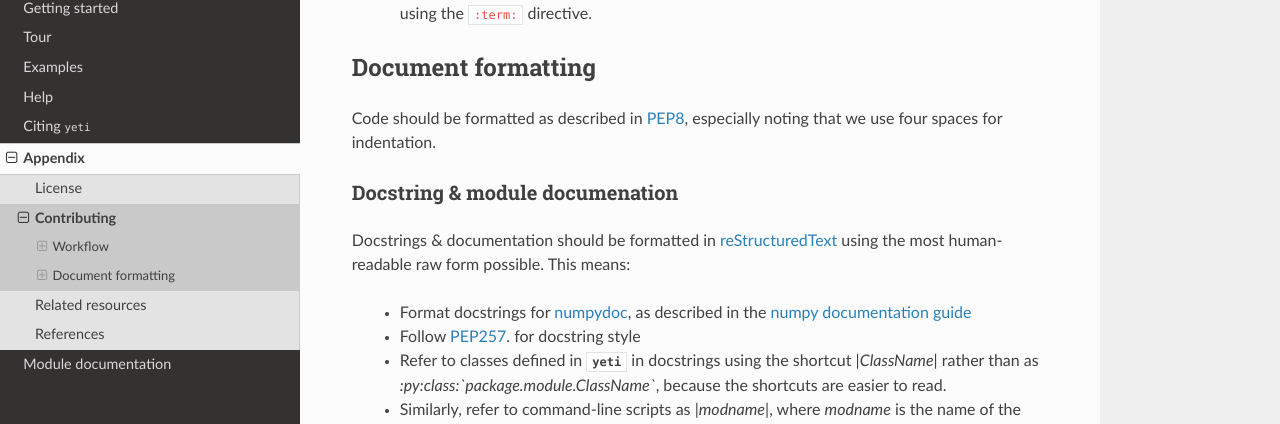
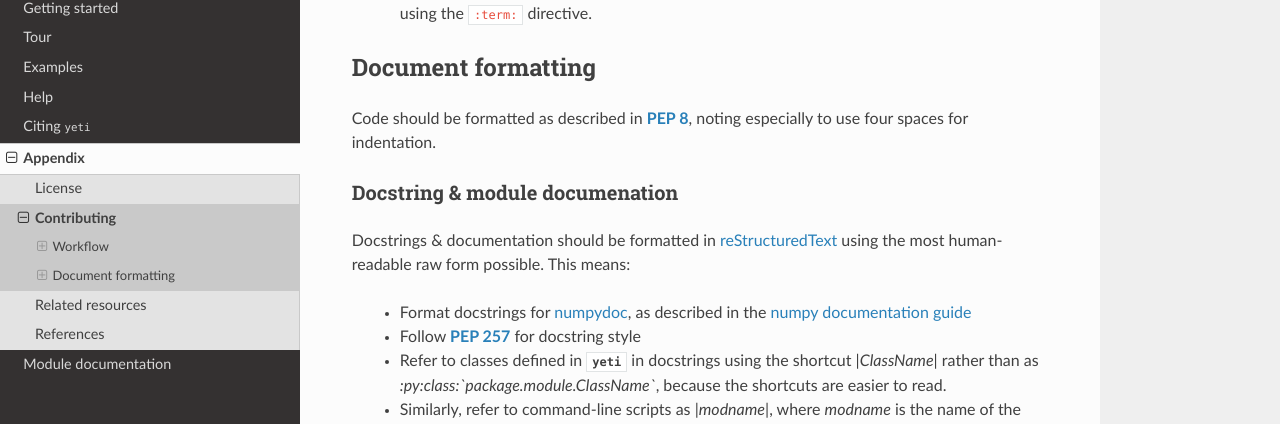
Before and after one commit to joshuagryphon/plastid, a Sphinx documentation site: the page built from docs/source/contributing.rst, in a window 1280 px wide and 900 px high, scrolled down 882 px. Shown: the part 168-592 px from the top of the window. Built offline with Sphinx 7.4.7 and the Read the Docs theme 2.0.0, drawn with Linux system fonts in a browser that asks for light colours.

Commit message:
updated rst refs used

```diff
--- a/docs/source/contributing.rst
+++ b/docs/source/contributing.rst
@@ -57,8 +57,8 @@ Finally, before submission
 
 Document formatting
 -------------------
-Code should be formatted as described in `PEP8 <https://www.python.org/dev/peps/pep-0008>`_,
-especially noting that we use four spaces for indentation.
+Code should be formatted as described in :pep:`8`, noting especially to use
+four spaces for indentation.
 
 
 Docstring & module documenation
@@ -69,7 +69,7 @@ the most human-readable raw form possible. This means:
   - Format docstrings for `numpydoc`_,  as described in the
     `numpy documentation guide <https://github.com/numpy/numpy/blob/master/doc/HOWTO_DOCUMENT.rst.txt>`_
 
-  - Follow `PEP257 <https://www.python.org/dev/peps/pep-0257>`_. for docstring style
+  - Follow :pep:`257` for docstring style
 
   - Refer to classes defined in :data:`yeti` in docstrings using the shortcut `\|ClassName\|`
     rather than as `:py:class:\`package.module.ClassName\``, because the shortcuts are
--- a/docs/source/test_dataset.rst
+++ b/docs/source/test_dataset.rst
@@ -3,7 +3,7 @@ Demo dataset
 
  .. TODO update the demo dataset filename to include package name
 
-`Download the demo dataset here <_static/demo.tar.bz2>`_
+:download:`Download the demo dataset here <_static/demo.tar.bz2>`.
 
 We have put together a small demo dataset that is used in the :doc:`tour`
 and in :doc:`examples`. It consists of feature :term:`annotations` and
```
